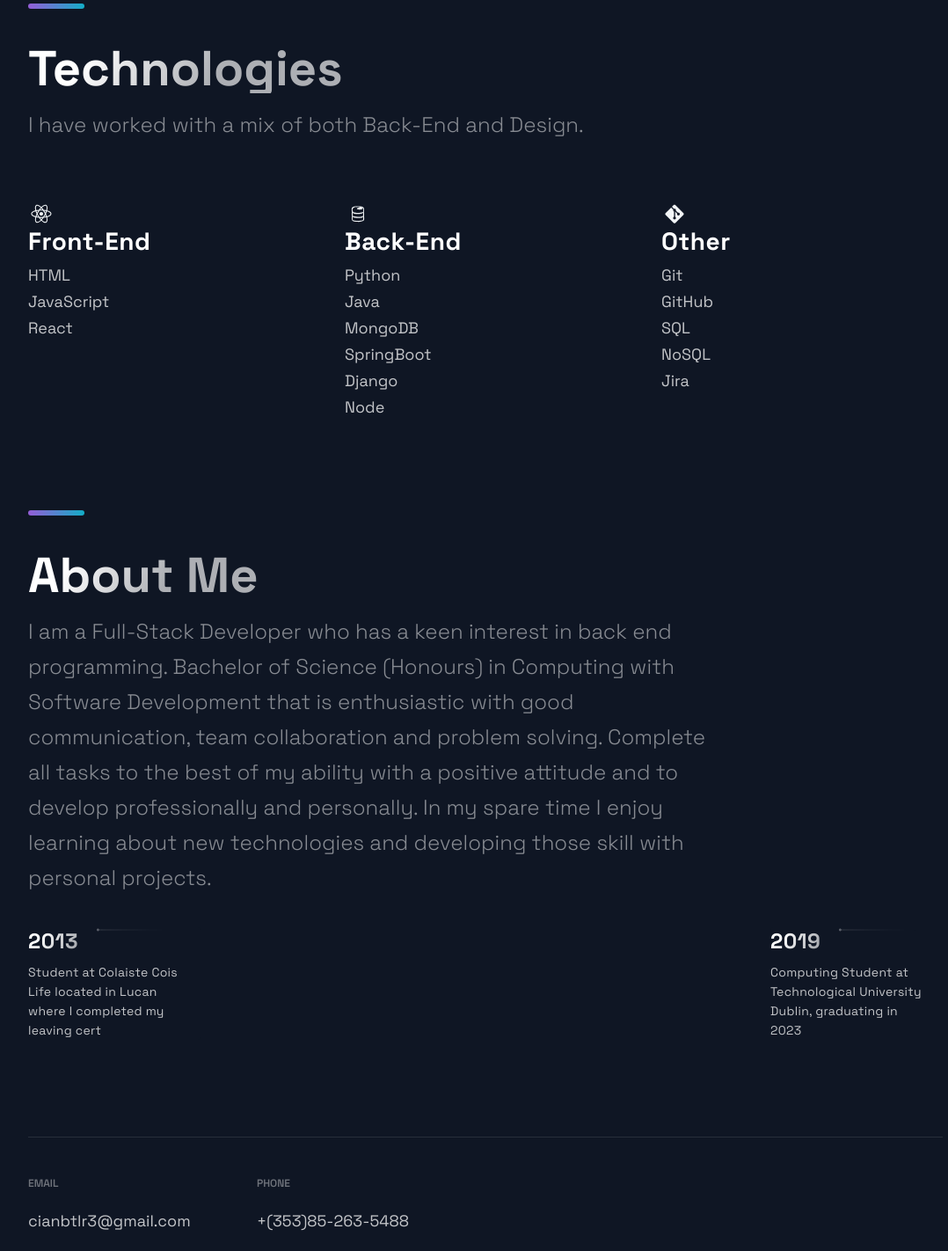
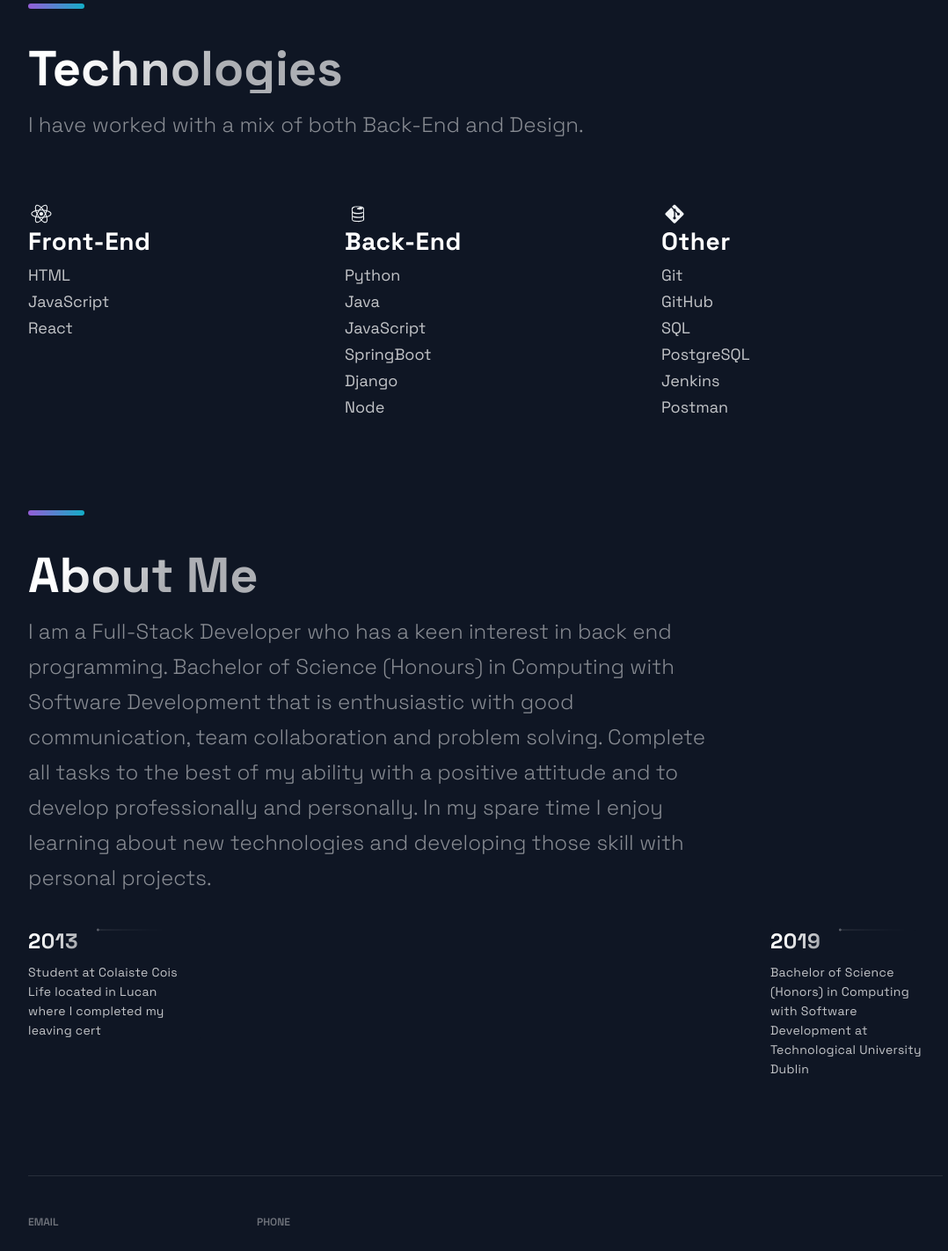
Before and after one commit to CBtlr00/Portfolio, a Next.js app: page /Portfolio/ in a window 1280 px wide. Shown: the part 2153-3575 px from the top of the page at 88% size, without its empty margins (88-1166 px from the left). Built offline with nearby package versions, Linux system fonts and the light colour scheme.

Commit message:
Updated Info

```diff
--- a/src/components/Technologies/Technologies.js
+++ b/src/components/Technologies/Technologies.js
@@ -29,7 +29,7 @@ const Technologies = () =>  (
           <ListParagraph>
             Python<br/>
             Java<br/>
-            MongoDB<br/>
+            JavaScript<br/>
             SpringBoot<br/>
             Django<br/>
             Node
@@ -44,8 +44,9 @@ const Technologies = () =>  (
             Git<br/>
             GitHub<br/>
             SQL<br/>
-            NoSQL<br/>
-            Jira
+            PostgreSQL<br/>
+            Jenkins<br/>
+            Postman
           </ListParagraph>
         </ListContainer>
       </ListItem>
--- a/src/constants/constants.js
+++ b/src/constants/constants.js
@@ -30,5 +30,5 @@ export const projects = [
 
 export const TimeLineData = [
   { year: 2013, text: 'Student at Colaiste Cois Life located in Lucan where I completed my leaving cert'},
-  { year: 2019, text: 'Computing Student at Technological University Dublin, graduating in 2023', },
+  { year: 2019, text: 'Bachelor of Science (Honors) in Computing with Software Development at Technological University Dublin', },
 ];
```
Also changed, not shown: 1 other file (tests, documents, lock files or other folders).
